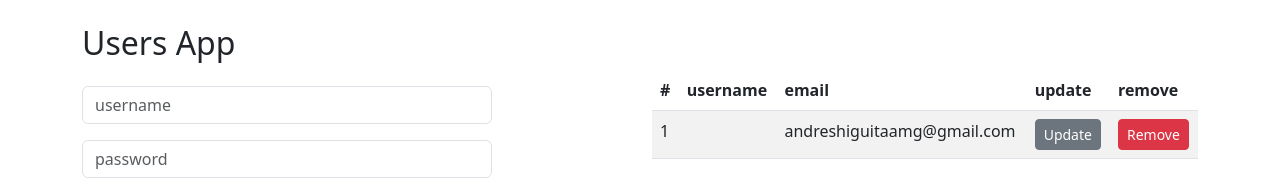
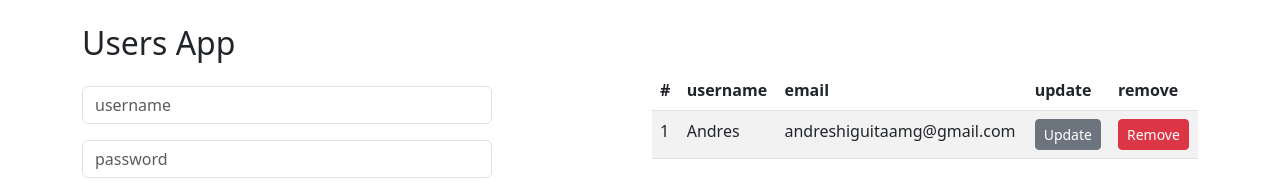
Before and after one commit to AndresHiguitaAMG/User-Application, a React (Vite) app in the folder client/: page / in a window 1280 px wide. Shown: the top 194 px of the page. Built offline with nearby package versions, Linux system fonts and the light colour scheme.

Commit message:
user selection to update

```diff
--- a/client/src/UsersApp.jsx
+++ b/client/src/UsersApp.jsx
@@ -1,4 +1,4 @@
-import { useReducer } from "react";
+import { useReducer, useState } from "react";
 import { UserForm } from "./components/UserForm"
 import { UsersList } from "./components/UsersList"
 import { usersReducer } from "./reducers/usersReducer";
@@ -6,7 +6,7 @@ import { usersReducer } from "./reducers/usersReducer";
 const initialUsers = [
   {
     id: 1,
-    userName: "Andres",
+    username: "Andres",
     password: 12345,
     email: "andreshiguitaamg@gmail.com",
 
@@ -21,21 +21,29 @@ const initalUserForm = {
 
 export const UsersApp = () => {
   const [users, dispatch] = useReducer(usersReducer, initialUsers);
+  const [userSelected, setUserSelected] = useState(initalUserForm);
 
-  const handlerAddUser = (user) => {
+  const handlerAddUser = user => {
     // console.log(user);
     dispatch({
       type: "addUser",
       payload: user,
     })
-  }
+  };
 
-  const handlerRemoveUser = (id) => {
+  const handlerRemoveUser = id => {
     // console.log(id)
     dispatch({
       type: "RemoveUser",
       payload: id,
     })
+  };
+
+  const handlerUserSelectedForm = user => {
+    // console.log(user)
+    setUserSelected({
+      ...user
+    });
   }
 
   return (
@@ -46,6 +54,7 @@ export const UsersApp = () => {
         <UserForm
           handlerAddUser={handlerAddUser}
           initalUserForm={initalUserForm}
+          userSelected={userSelected}
         />
       </div>
       <div className="col">
@@ -58,6 +67,7 @@ export const UsersApp = () => {
           <UsersList
             handlerRemoveUser={handlerRemoveUser}
             users={users}
+            handlerUserSelectedForm={handlerUserSelectedForm}
           />
         }
       </div>
--- a/client/src/components/UserForm.jsx
+++ b/client/src/components/UserForm.jsx
@@ -1,8 +1,16 @@
-import { useState } from "react"
+import { useEffect, useState } from "react"
 
 // eslint-disable-next-line react/prop-types
-export const UserForm = ({ handlerAddUser, initalUserForm }) => {
+export const UserForm = ({ handlerAddUser, initalUserForm, userSelected }) => {
     const [userForm, setUserForm] = useState(initalUserForm);
+
+    useEffect(() => {
+        setUserForm({
+            ...userSelected,
+            // password: "",
+        });
+    }, [userSelected]);
+
 
     const { username, password, email } = userForm;
 
--- a/client/src/components/UserRow.jsx
+++ b/client/src/components/UserRow.jsx
@@ -1,9 +1,6 @@
 // eslint-disable-next-line react/prop-types
-export const UserRow = ({ id, username, email, handlerRemoveUser }) => {
+export const UserRow = ({ id, username, email, password, handlerRemoveUser, handlerUserSelectedForm }) => {
 
-  const onRemoveUser = (id) => {
-    handlerRemoveUser(id);
-  };
 
   return (
     <tr>
@@ -14,6 +11,13 @@ export const UserRow = ({ id, username, email, handlerRemoveUser }) => {
             <button
             type="button"
             className="btn btn-secondary btn-sm"
+            onClick={() => handlerUserSelectedForm({
+              id,
+              username,
+              email,
+              password,
+            })
+            }
             >
             Update
             </button>
@@ -23,7 +27,7 @@ export const UserRow = ({ id, username, email, handlerRemoveUser }) => {
             <button
             type="button"
             className="btn btn-danger btn-sm"
-            onClick={() => onRemoveUser(id)}
+            onClick={() => handlerRemoveUser(id)}
             >
             Remove
             </button>
--- a/client/src/components/UsersList.jsx
+++ b/client/src/components/UsersList.jsx
@@ -1,7 +1,7 @@
 import { UserRow } from "./UserRow"
 
 // eslint-disable-next-line react/prop-types, no-unused-vars
-export const UsersList = ({ users, handlerRemoveUser = [] }) => {
+export const UsersList = ({ users, handlerRemoveUser = [], handlerUserSelectedForm }) => {
   return (
     <>
         <table className="table table-hover table-striped">
@@ -17,13 +17,15 @@ export const UsersList = ({ users, handlerRemoveUser = [] }) => {
             <tbody>
                 {
                     // eslint-disable-next-line react/prop-types
-                    users.map(({ id, username, email }) => (
+                    users.map(({ id, username, email, password }) => (
                         <UserRow
                         key={id}
                         id={id}
                         username={username}
+                        password={password}
                         email={email}
                         handlerRemoveUser={handlerRemoveUser}
+                        handlerUserSelectedForm={handlerUserSelectedForm}
                         />
                     ))
                 }
--- a/client/src/reducers/usersReducer.js
+++ b/client/src/reducers/usersReducer.js
@@ -14,4 +14,4 @@ export const usersReducer = (state = [], action) => {
         default:
             return state;
     }
-}
+};
```
